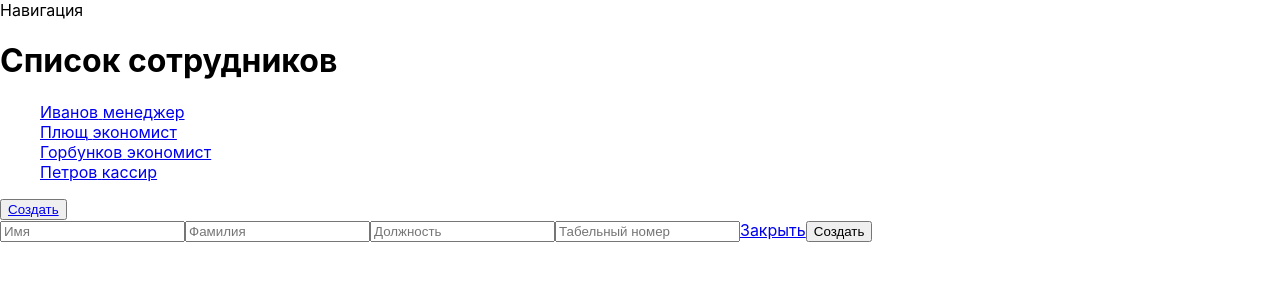
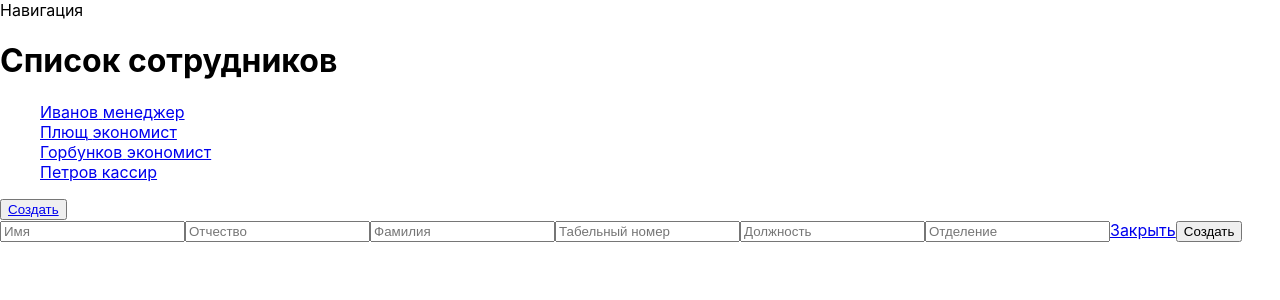
Before and after one commit to lmbrjk/employees, a React (Create React App) app: page /new in a window 1280 px wide. Shown: the top 300 px of the page. Built offline with nearby package versions, Linux system fonts and the light colour scheme.

Commit message:
adding new inputs

```diff
--- a/src/components/Info.js
+++ b/src/components/Info.js
@@ -26,8 +26,11 @@ function Info({ match }){
             <span style={{margin:"10px"}}>{user.name}</span>
             <input onChange={logging} type="text" style={{margin:"10px"}} />
             <button>изменить имя</button>
+            <span style={{margin:"10px"}}>{user.middlename}</span>
             <span style={{margin:"10px"}}>{user.surname}</span>
             <span style={{margin:"10px"}}>{user.number}</span>
+            <span style={{margin:"10px"}}>{user.post}</span>
+            <span style={{margin:"10px"}}>{user.division}</span>
             <Link to="/">Закрыть</Link>
         </div>
     )
--- a/src/components/NewItem.js
+++ b/src/components/NewItem.js
@@ -19,16 +19,16 @@ class NewItem extends React.Component {
     submitHandler = event => {
         event.preventDefault();
 
-        const {name, surname, post, number} = this.state;
+        const {name, middlename, surname, number, post, division} = this.state;
 
         //небольшая проверка на незаполненные поля
-        if(!name.trim() || !surname.trim() || !number.trim() || !post.trim()){
+        if(!name.trim() || !middlename.trim() || !surname.trim() || !number.trim() || !post.trim() || !division.trim()){
             return
         }
 
         const newItem = {
             id: Date.now().toString(),
-            name, surname, post, number
+            name, middlename, surname, number, post, division
         }
 
         //изменяем state
@@ -36,9 +36,11 @@ class NewItem extends React.Component {
 
         this.setState({
             name: "",
+            middlename: "",
             surname: "",
+            number: "",
             post: "",
-            number: ""
+            division: ""
         })
 
     }
@@ -47,9 +49,11 @@ class NewItem extends React.Component {
         event.persist();
         this.setState( prev => ({...prev, ...{
             [event.target.name]: event.target.value,
+            [event.target.middlename]: event.target.value,
             [event.target.surname]: event.target.value,
+            [event.target.number]: event.target.value,
             [event.target.post]: event.target.value,
-            [event.target.number]: event.target.value,
+            [event.target.division]: event.target.value
         }}));
     }
 
@@ -62,10 +66,22 @@ class NewItem extends React.Component {
                 value={this.state.name}
                 onChange={this.changeInputHandler}
             />
+            <input type="text" placeholder="Отчество"
+                name="middlename"
+
+                value={this.state.middlename}
+                onChange={this.changeInputHandler}
+            />
             <input type="text" placeholder="Фамилия"
                 name="surname"
 
                 value={this.state.surname}
+                onChange={this.changeInputHandler}
+            />
+            <input type="number" placeholder="Табельный номер"
+                name="number"
+
+                value={this.state.number}
                 onChange={this.changeInputHandler}
             />
             <input type="text" placeholder="Должность"
@@ -74,10 +90,10 @@ class NewItem extends React.Component {
                 value={this.state.post}
                 onChange={this.changeInputHandler}
             />
-            <input type="number" placeholder="Табельный номер"
-                name="number"
+            <input type="text" placeholder="Отделение"
+                name="division"
 
-                value={this.state.number}
+                value={this.state.division}
                 onChange={this.changeInputHandler}
             />
             <Link to="/">Закрыть</Link>
--- a/src/redux/itemsReducer.js
+++ b/src/redux/itemsReducer.js
@@ -2,10 +2,10 @@ import {CREATE_ITEM, CHANGE_ITEM} from "./types"
 
 const initialState = {
     items: [
-        {id: "123451899367450121", name: "Иван", surname: "Иванов", post:"менеджер", number: 333555},
-        {id: "123899899364440121", name: "Варвара", surname: "Плющ", post:"экономист", number: 895122},
-        {id: "123451899365450100", name: "Семен", surname: "Горбунков", post:"экономист", number: 124899},
-        {id: "125961899365450100", name: "Петр", surname: "Петров", post:"кассир", number: 542303}
+        {id: "123451899367450121", name: "Иван", middlename:"Иванович", surname: "Иванов", number: 333555, post:"менеджер", division: "корпоративный отдел"},
+        {id: "123899899364440121", name: "Варвара", middlename:"Сергеевна", surname: "Плющ", number: 895122, post:"экономист", division: "финансового анализа"},
+        {id: "123451899365450100", name: "Семен", middlename:"Семенович", surname: "Горбунков", number: 124899, post:"экономист", division: "финансового анализа"},
+        {id: "125961899365450100", name: "Петр", middlename:"Петрович", surname: "Петров", number: 542303, post:"кассир", division: "кассовых операций"}
     ]
 };
 
```
